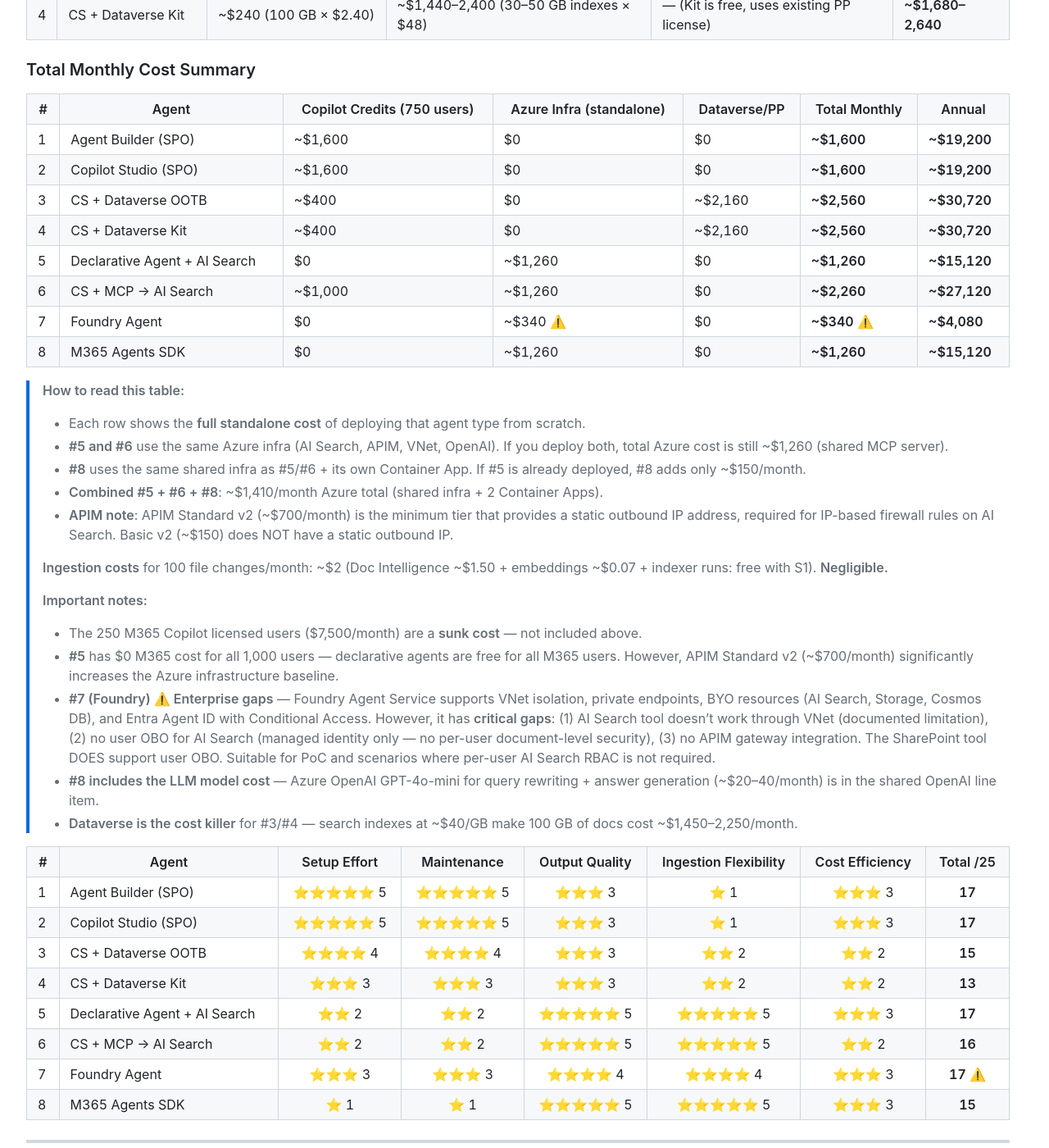
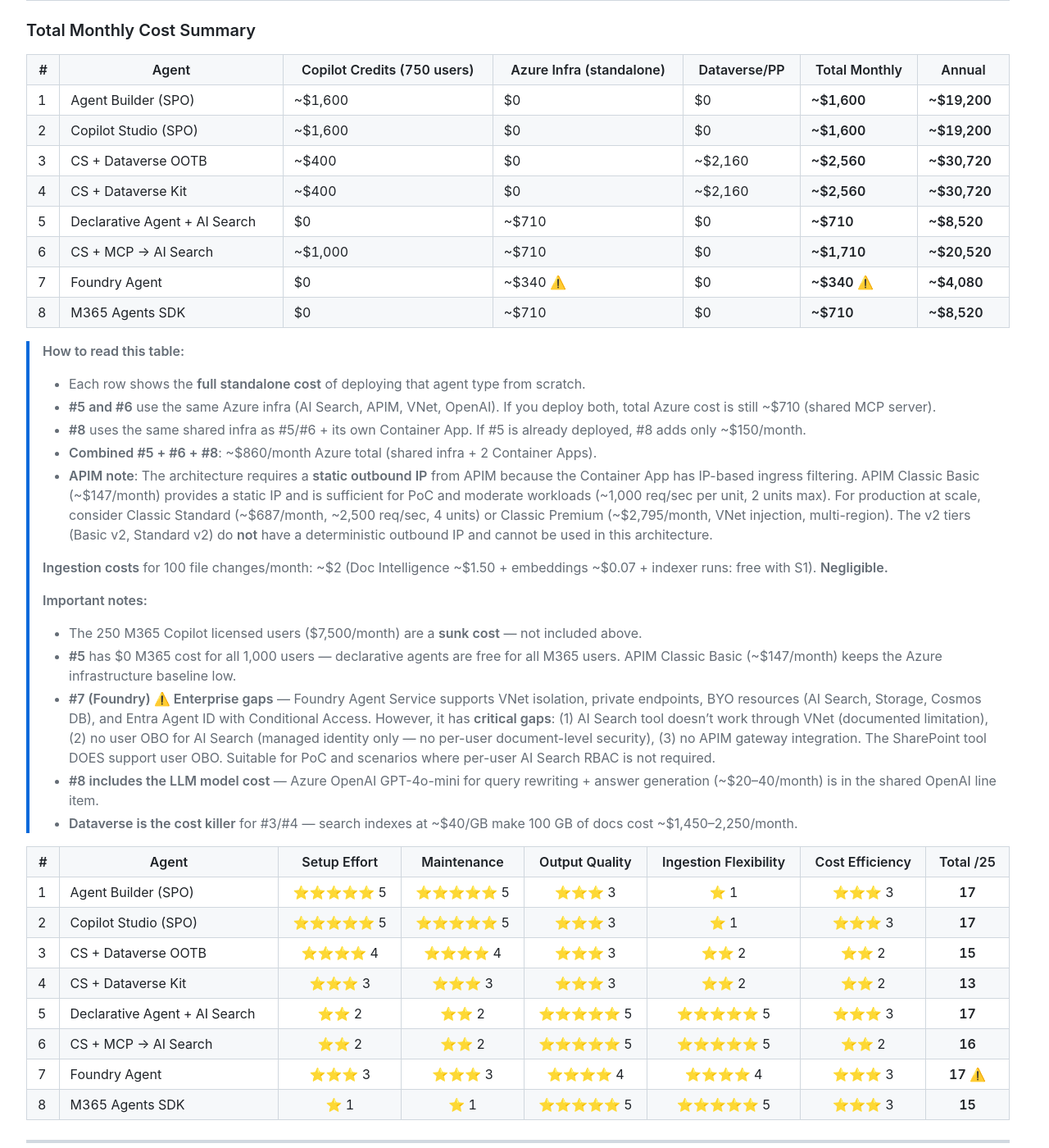
Before and after one commit to ostefka/AgentsAdvancedSearch, a Jekyll site: the page built from COMPARISON.md, in a window 1280 px wide and 1400 px high, scrolled down 10241 px. Shown: the whole window at 82% size. Built offline with Jekyll 4.4.1, drawn with Linux system fonts in a browser that asks for light colours; nearby versions of some CDN libraries; our own code applies the rules of GitHub Pages for plain Markdown files; some of the changed text lies outside the part shown.

Commit message:
fix: APIM pricing — Classic Basic (~$147) instead of Standard v2 (~$700)
Architecture requires static outbound IP from APIM for Container App IP filtering.
APIM Classic Basic provides this at ~$147/month (sufficient for PoC/moderate workloads).
v2 tiers do not have deterministic outbound IPs.

Updated: Azure Infra costs, Total Monthly Summary, APIM notes, Appendix.

```diff
--- a/COMPARISON.md
+++ b/COMPARISON.md
@@ -293,10 +293,10 @@ flowchart LR
 | 2 | Copilot Studio (SPO) | — | — | — | — | — | **$0** |
 | 3 | CS + Dataverse OOTB | — | — | — | — | — | **$0** |
 | 4 | CS + Dataverse Kit | — | — | — | — | — | **$0** |
-| 5 | Declarative Agent + AI Search | S1: ~$245 | ~$50–90 (embeddings + rewriting + answers) | Container App: ~$150 | VNet + NAT GW: ~$70 | APIM Standard v2: ~$700 (min tier with static outbound IP), KV: ~$5, Semantic ranker: ~$19 | **~$1,240–1,280** |
-| 6 | CS + MCP → AI Search | S1: ~$245 (shared w/ #5) | ~$50–90 (shared) | Container App: ~$150 (shared w/ #5) | VNet + NAT GW: ~$70 (shared) | APIM: ~$700 (shared), KV: ~$5, Semantic: ~$19 | **~$1,240–1,280** (shared w/ #5) |
+| 5 | Declarative Agent + AI Search | S1: ~$245 | ~$50–90 (embeddings + rewriting + answers) | Container App: ~$150 | VNet + NAT GW: ~$70 | APIM Classic Basic: ~$147 (static outbound IP), KV: ~$5, Semantic ranker: ~$19 | **~$690–730** |
+| 6 | CS + MCP → AI Search | S1: ~$245 (shared w/ #5) | ~$50–90 (shared) | Container App: ~$150 (shared w/ #5) | VNet + NAT GW: ~$70 (shared) | APIM: ~$147 (shared), KV: ~$5, Semantic: ~$19 | **~$690–730** (shared w/ #5) |
 | 7 | Foundry Agent | S1: ~$245 | ~$50–100 (GPT-4o + embeddings) | Foundry hosting: included | — | Semantic ranker: ~$19 | **~$315–365** ⚠️ see notes |
-| 8 | M365 Agents SDK | S1: ~$245 (shared w/ #5) | ~$50–90 (shared) | Container App: ~$150 | VNet + NAT GW: ~$70 (shared) | APIM: ~$700 (shared), Bot Service: free, Semantic: ~$19 | **~$1,240–1,280** |
+| 8 | M365 Agents SDK | S1: ~$245 (shared w/ #5) | ~$50–90 (shared) | Container App: ~$150 | VNet + NAT GW: ~$70 (shared) | APIM: ~$147 (shared), Bot Service: free, Semantic: ~$19 | **~$690–730** |
 
 ### Dataverse / Power Platform Costs (100 GB of enterprise documents)
 
@@ -321,23 +321,23 @@ flowchart LR
 | 2 | Copilot Studio (SPO) | ~$1,600 | $0 | $0 | **~$1,600** | **~$19,200** |
 | 3 | CS + Dataverse OOTB | ~$400 | $0 | ~$2,160 | **~$2,560** | **~$30,720** |
 | 4 | CS + Dataverse Kit | ~$400 | $0 | ~$2,160 | **~$2,560** | **~$30,720** |
-| 5 | Declarative Agent + AI Search | $0 | ~$1,260 | $0 | **~$1,260** | **~$15,120** |
-| 6 | CS + MCP → AI Search | ~$1,000 | ~$1,260 | $0 | **~$2,260** | **~$27,120** |
+| 5 | Declarative Agent + AI Search | $0 | ~$710 | $0 | **~$710** | **~$8,520** |
+| 6 | CS + MCP → AI Search | ~$1,000 | ~$710 | $0 | **~$1,710** | **~$20,520** |
 | 7 | Foundry Agent | $0 | ~$340 ⚠️ | $0 | **~$340** ⚠️ | **~$4,080** |
-| 8 | M365 Agents SDK | $0 | ~$1,260 | $0 | **~$1,260** | **~$15,120** |
+| 8 | M365 Agents SDK | $0 | ~$710 | $0 | **~$710** | **~$8,520** |
 
 > **How to read this table:**
 > - Each row shows the **full standalone cost** of deploying that agent type from scratch.
-> - **#5 and #6** use the same Azure infra (AI Search, APIM, VNet, OpenAI). If you deploy both, total Azure cost is still ~$1,260 (shared MCP server).
+> - **#5 and #6** use the same Azure infra (AI Search, APIM, VNet, OpenAI). If you deploy both, total Azure cost is still ~$710 (shared MCP server).
 > - **#8** uses the same shared infra as #5/#6 + its own Container App. If #5 is already deployed, #8 adds only ~$150/month.
-> - **Combined #5 + #6 + #8**: ~$1,410/month Azure total (shared infra + 2 Container Apps).
-> - **APIM note**: APIM Standard v2 (~$700/month) is the minimum tier that provides a static outbound IP address, required for IP-based firewall rules on AI Search. Basic v2 (~$150) does NOT have a static outbound IP.
+> - **Combined #5 + #6 + #8**: ~$860/month Azure total (shared infra + 2 Container Apps).
+> - **APIM note**: The architecture requires a **static outbound IP** from APIM because the Container App has IP-based ingress filtering. APIM Classic Basic (~$147/month) provides a static IP and is sufficient for PoC and moderate workloads (~1,000 req/sec per unit, 2 units max). For production at scale, consider Classic Standard (~$687/month, ~2,500 req/sec, 4 units) or Classic Premium (~$2,795/month, VNet injection, multi-region). The v2 tiers (Basic v2, Standard v2) do **not** have a deterministic outbound IP and cannot be used in this architecture.
 >
 > **Ingestion costs** for 100 file changes/month: ~$2 (Doc Intelligence ~$1.50 + embeddings ~$0.07 + indexer runs: free with S1). **Negligible.**
 >
 > **Important notes:**
 > - The 250 M365 Copilot licensed users ($7,500/month) are a **sunk cost** — not included above.
-> - **#5** has $0 M365 cost for all 1,000 users — declarative agents are free for all M365 users. However, APIM Standard v2 (~$700/month) significantly increases the Azure infrastructure baseline.
+> - **#5** has $0 M365 cost for all 1,000 users — declarative agents are free for all M365 users. APIM Classic Basic (~$147/month) keeps the Azure infrastructure baseline low.
 > - **#7 (Foundry) ⚠️ Enterprise gaps** — Foundry Agent Service supports VNet isolation, private endpoints, BYO resources (AI Search, Storage, Cosmos DB), and Entra Agent ID with Conditional Access. However, it has **critical gaps**: (1) AI Search tool doesn't work through VNet (documented limitation), (2) no user OBO for AI Search (managed identity only — no per-user document-level security), (3) no APIM gateway integration. The SharePoint tool DOES support user OBO. Suitable for PoC and scenarios where per-user AI Search RBAC is not required.
 > - **#8 includes the LLM model cost** — Azure OpenAI GPT-4o-mini for query rewriting + answer generation (~$20–40/month) is in the shared OpenAI line item.
 > - **Dataverse is the cost killer** for #3/#4 — search indexes at ~$40/GB make 100 GB of docs cost ~$1,450–2,250/month.
@@ -496,9 +496,11 @@ flowchart TD
 | Azure OpenAI (text-embedding-3-large) | $0.00013/1K tokens | [Azure OpenAI pricing](https://azure.microsoft.com/en-us/pricing/details/cognitive-services/openai-service/) |
 | Azure OpenAI (GPT-4o-mini) | $0.15/1M input tokens | Same |
 | Azure Container Apps (Dedicated workload profile) | ~$150/month (enterprise) | [Container Apps pricing](https://azure.microsoft.com/en-us/pricing/details/container-apps/) |
-| APIM Basic v2 (dedicated outbound IP, no VNet) | ~$150/month, 10M requests included | [APIM pricing](https://azure.microsoft.com/en-us/pricing/details/api-management/) |
-| APIM Standard v2 (VNet integration) | ~$700/month, 50M requests included | Same |
-| APIM Consumption (classic, no dedicated IP) | ~$3.50/million calls | Same |
+| APIM Classic Basic (static outbound IP, ~1K req/sec, 2 units max — PoC/moderate) | ~$147/month | [APIM pricing](https://azure.microsoft.com/en-us/pricing/details/api-management/) |
+| APIM Classic Standard (static outbound IP, ~2.5K req/sec, 4 units — production) | ~$687/month | Same |
+| APIM Classic Premium (VNet injection, multi-region, zones — enterprise) | ~$2,795/month | Same |
+| APIM Basic v2 (no static IP — not suitable for IP-filtered backends) | ~$150/month | Same |
+| APIM Consumption (no static IP) | ~$3.50/million calls | Same |
 | NAT Gateway | ~$32/month + data processing ~$0.045/GB | [NAT Gateway pricing](https://azure.microsoft.com/en-us/pricing/details/azure-nat-gateway/) |
 | Dataverse storage (database) | $48/GB/month | [Dataverse pay-as-you-go meters](https://learn.microsoft.com/en-us/power-platform/admin/pay-as-you-go-meters) |
 | Dataverse storage (file) | $2.40/GB/month | Same |
```
